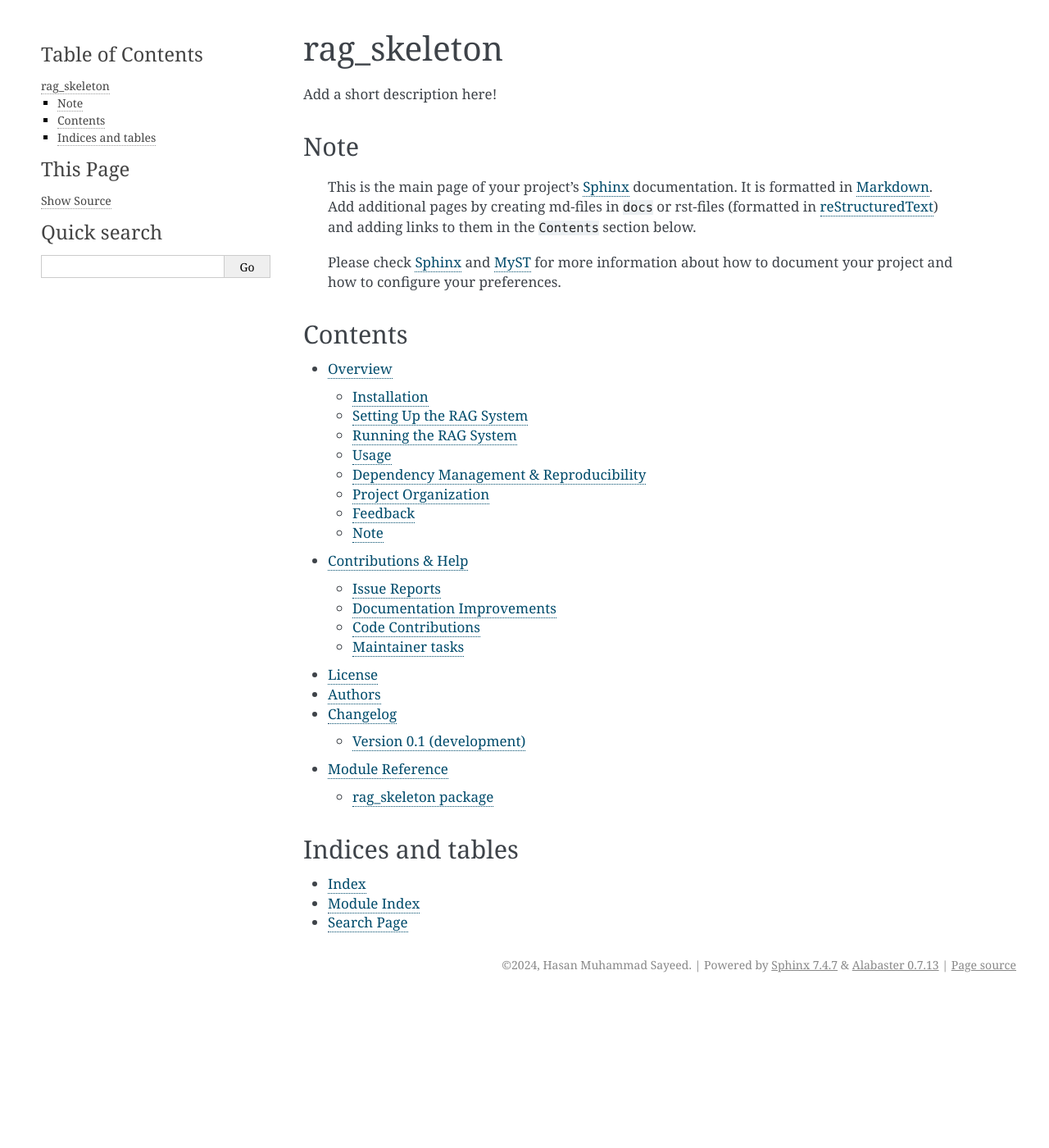
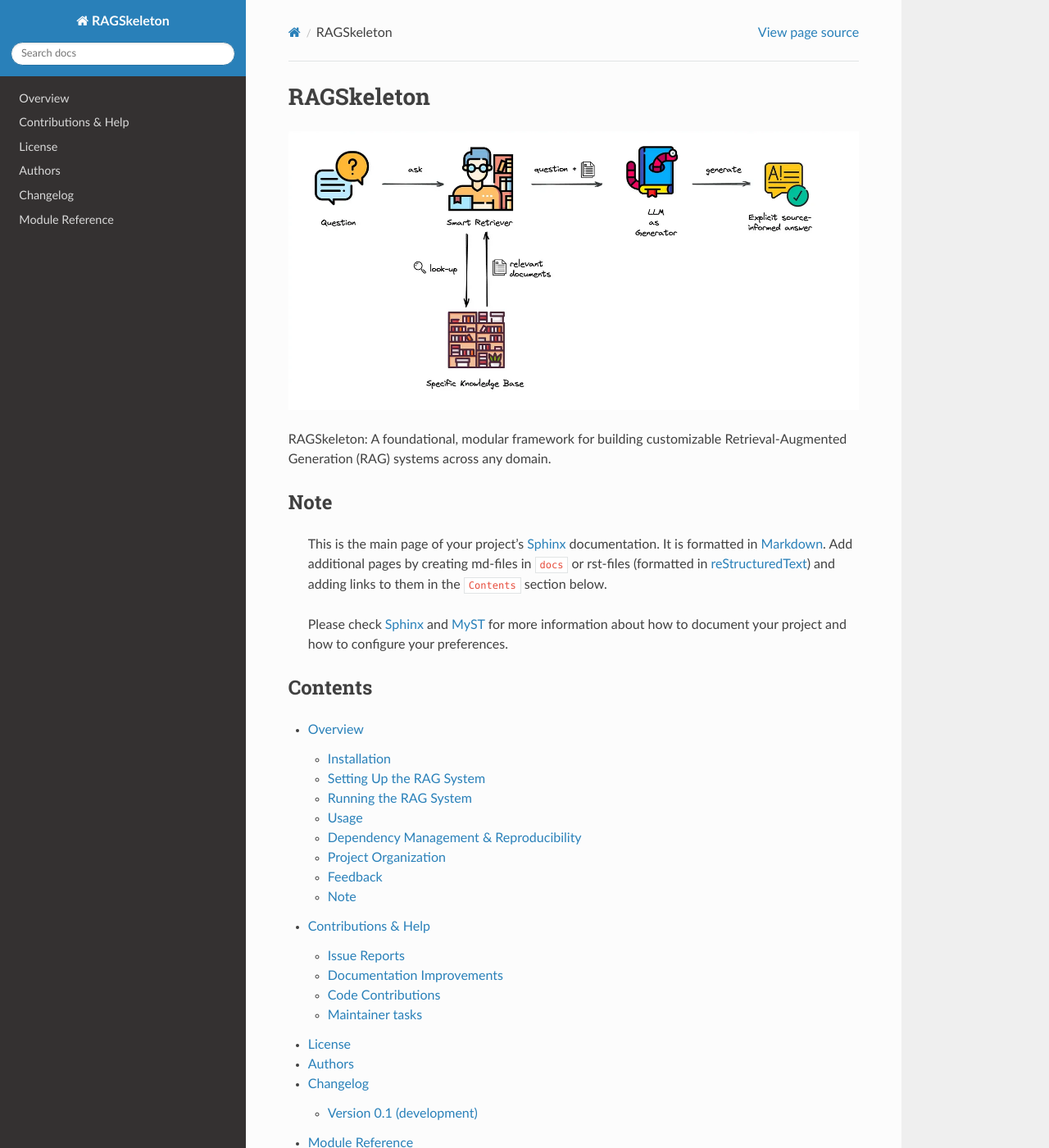
Before and after one commit to hasan-sayeed/RAGSkeleton, a Sphinx documentation site: the page built from docs/index.md, in a window 1280 px wide and 1400 px high. Shown: the whole window at 82% size. Built offline with Sphinx 7.4.7 and the Read the Docs theme 3.1.0, drawn with Linux system fonts in a browser that asks for light colours; some of the changed text lies outside the part shown.

Commit message:
Add Sphinx documentation setup and configuration

```diff
--- a/docs/conf.py
+++ b/docs/conf.py
@@ -72,6 +72,8 @@
     "sphinx.ext.ifconfig",
     "sphinx.ext.mathjax",
     "sphinx.ext.napoleon",
+    "sphinx_autodoc_typehints",
+    "myst_parser",  # For markdown support if you use markdown files
 ]
 
 # Add any paths that contain templates here, relative to this directory.
@@ -105,7 +107,7 @@
 master_doc = "index"
 
 # General information about the project.
-project = "rag_skeleton"
+project = "RAGSkeleton"
 copyright = "2024, Hasan Muhammad Sayeed"
 
 # The version info for the project you're documenting, acts as replacement for
@@ -164,21 +166,21 @@
 # keep_warnings = False
 
 # If this is True, todo emits a warning for each TODO entries. The default is False.
-todo_emit_warnings = True
-
+todo_emit_warnings = False
+todo_include_todos = False
 
 # -- Options for HTML output -------------------------------------------------
 
 # The theme to use for HTML and HTML Help pages.  See the documentation for
 # a list of builtin themes.
-html_theme = "alabaster"
+html_theme = "sphinx_rtd_theme" #"alabaster"
 
 # Theme options are theme-specific and customize the look and feel of a theme
 # further.  For a list of options available for each theme, see the
 # documentation.
 html_theme_options = {
-    "sidebar_width": "300px",
-    "page_width": "1200px"
+    # "sidebar_width": "300px",
+    # "page_width": "1200px"
 }
 
 # Add any paths that contain custom themes here, relative to this directory.
--- a/docs/index.md
+++ b/docs/index.md
@@ -1,6 +1,8 @@
-# rag_skeleton
+# RAGSkeleton
 
-Add a short description here!
+![RAGSkeleton Logo](./_static/RAGSkeleton-logo.png)
+
+RAGSkeleton: A foundational, modular framework for building customizable Retrieval-Augmented Generation (RAG) systems across any domain.
 
 
 ## Note
```
Also changed, not shown: environment.yml (+8 -2 lines), 3 other files.
